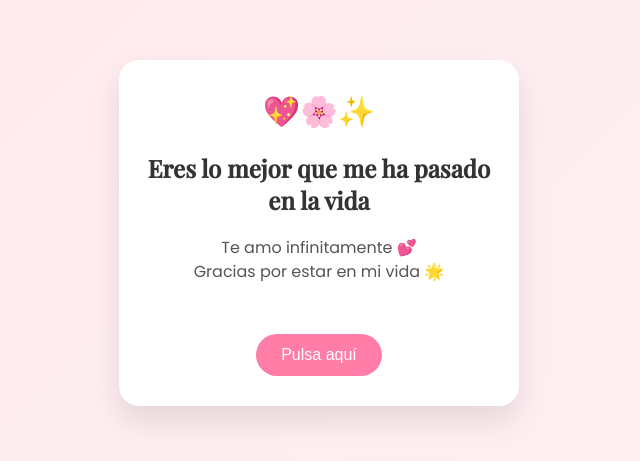
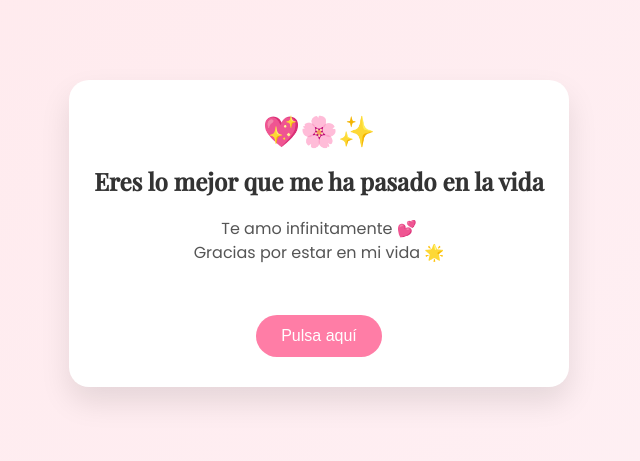
Before and after one commit to JCOCKELMANN/Cita-Amor-de-mi-vida, a plain HTML site: page index.html in a window 1280 px wide. Shown: the part 167-628 px from the top of the page, without its empty margins (321-961 px from the left). Drawn offline with nearby package versions, Linux system fonts and the light colour scheme.

Commit message:
Update style.css

```diff
--- a/style.css
+++ b/style.css
@@ -1,23 +1,25 @@
-/* General */
+/* Global reset */
 * {
   box-sizing: border-box;
+  margin: 0;
+  padding: 0;
 }
 
+/* General layout */
 body {
-  margin: 0;
-  padding: 0;
   font-family: 'Poppins', sans-serif;
   background: linear-gradient(135deg, #ffe9ec, #fef1f5);
   min-height: 100vh;
   display: flex;
   justify-content: center;
   align-items: center;
+  padding: 20px;
 }
 
 /* Container */
 .container {
-  padding: 20px;
   width: 100%;
+  max-width: 500px;
 }
 
 /* Card */
@@ -25,12 +27,10 @@ body {
   background: #ffffff;
   padding: 30px 20px;
   border-radius: 20px;
-  max-width: 400px;
   width: 100%;
   text-align: center;
   box-shadow: 0 15px 30px rgba(0, 0, 0, 0.1);
   animation: fadeIn 1s ease;
-  margin: auto;
   word-break: break-word;
 }
 
@@ -46,7 +46,6 @@ h1 {
   font-size: 24px;
   color: #333;
   margin-bottom: 20px;
-  word-wrap: break-word;
 }
 
 .message {
@@ -113,8 +112,12 @@ h1 {
   100% {opacity: 1;}
 }
 
-/* ✅ FULLY RESPONSIVE for mobile */
-@media (max-width: 400px) {
+/* Responsive fixes */
+@media (max-width: 480px) {
+  .card {
+    padding: 20px 15px;
+  }
+
   h1 {
     font-size: 20px;
   }
@@ -123,19 +126,12 @@ h1 {
     font-size: 24px;
   }
 
-  .message,
-  .invite-text,
-  .final-message {
+  .message, .invite-text, .final-message {
     font-size: 14px;
   }
 
-  .main-button,
-  .yes-button {
+  .main-button, .yes-button {
     font-size: 14px;
     padding: 10px 18px;
   }
-
-  .card {
-    padding: 20px 15px;
-  }
 }
```
